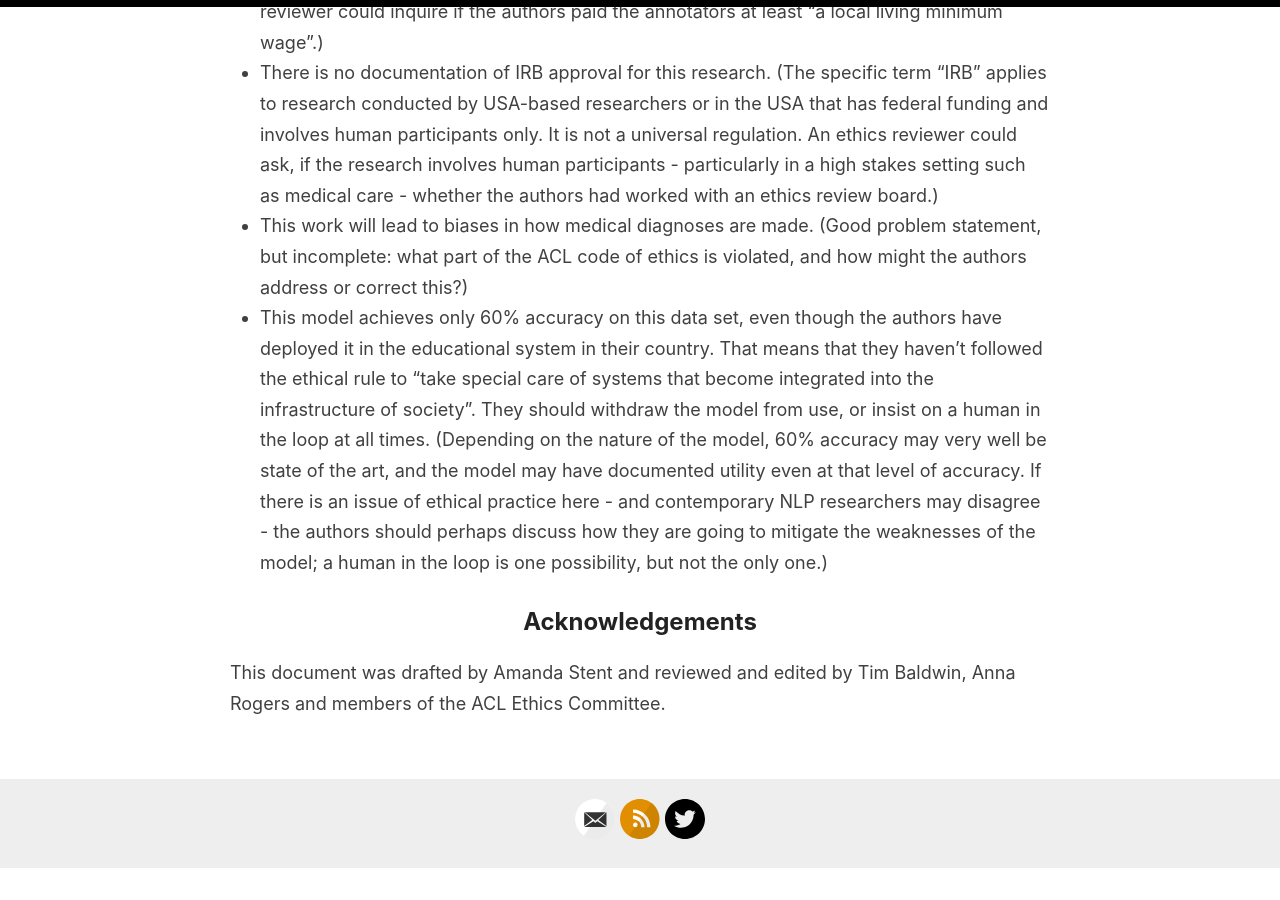
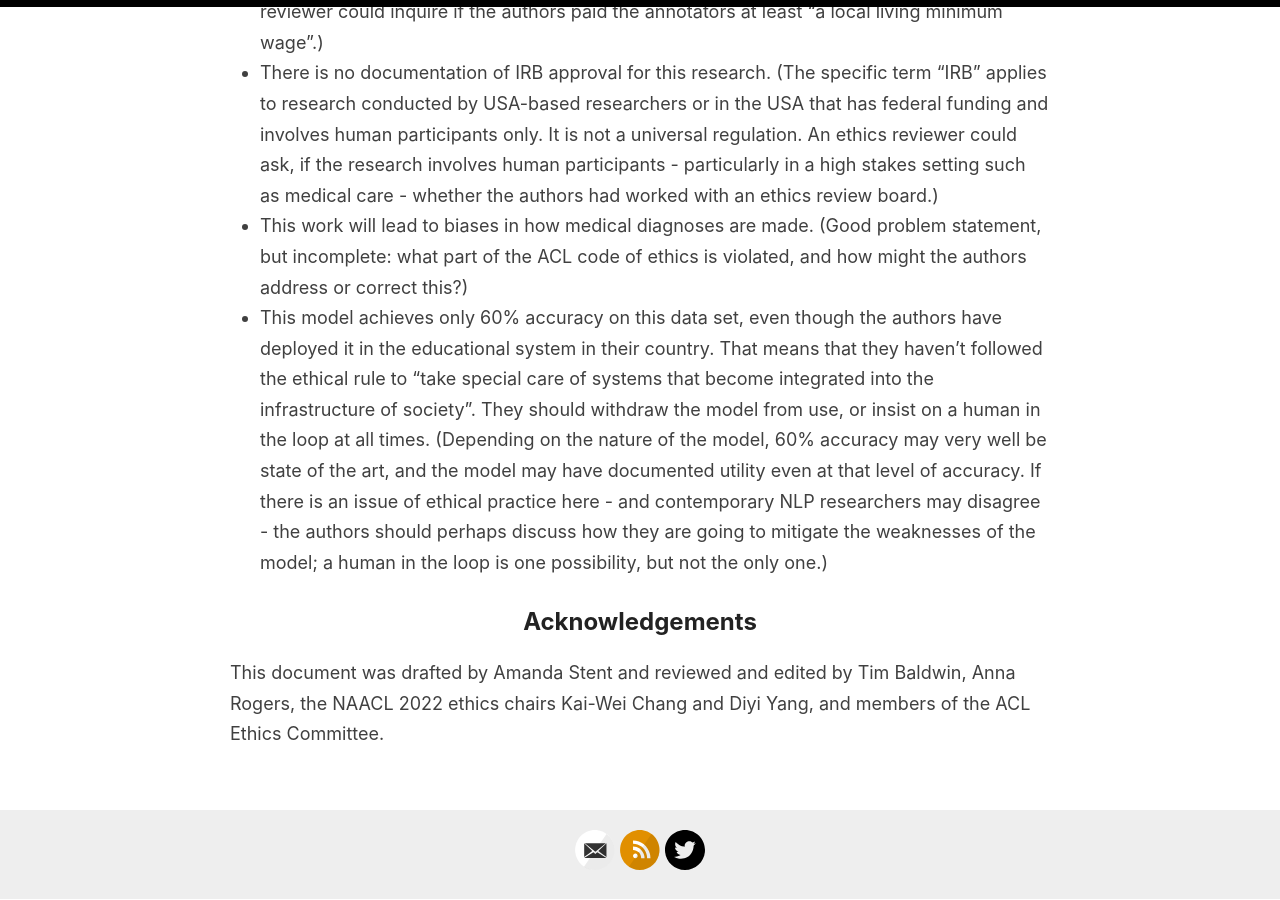
Before and after one commit to amitmerchant1990/reverie, a Jekyll site: the page built from ethicsreviewertutorial.md, in a window 1280 px wide and 900 px high, scrolled down 3466 px. Built offline with Jekyll 4.4.1, drawn with Linux system fonts in a browser that asks for light colours; before the commit the page ends 4335 px from its top, so only the background shows below that.

Commit message:
Update ethicsreviewertutorial.md

```diff
--- a/ethicsreviewertutorial.md
+++ b/ethicsreviewertutorial.md
@@ -50,4 +50,4 @@
 Acknowledgements
 -----------------
 
-This document was drafted by Amanda Stent and reviewed and edited by Tim Baldwin, Anna Rogers and members of the ACL Ethics Committee.
+This document was drafted by Amanda Stent and reviewed and edited by Tim Baldwin, Anna Rogers, the NAACL 2022 ethics chairs Kai-Wei Chang and Diyi Yang, and members of the ACL Ethics Committee.
```
